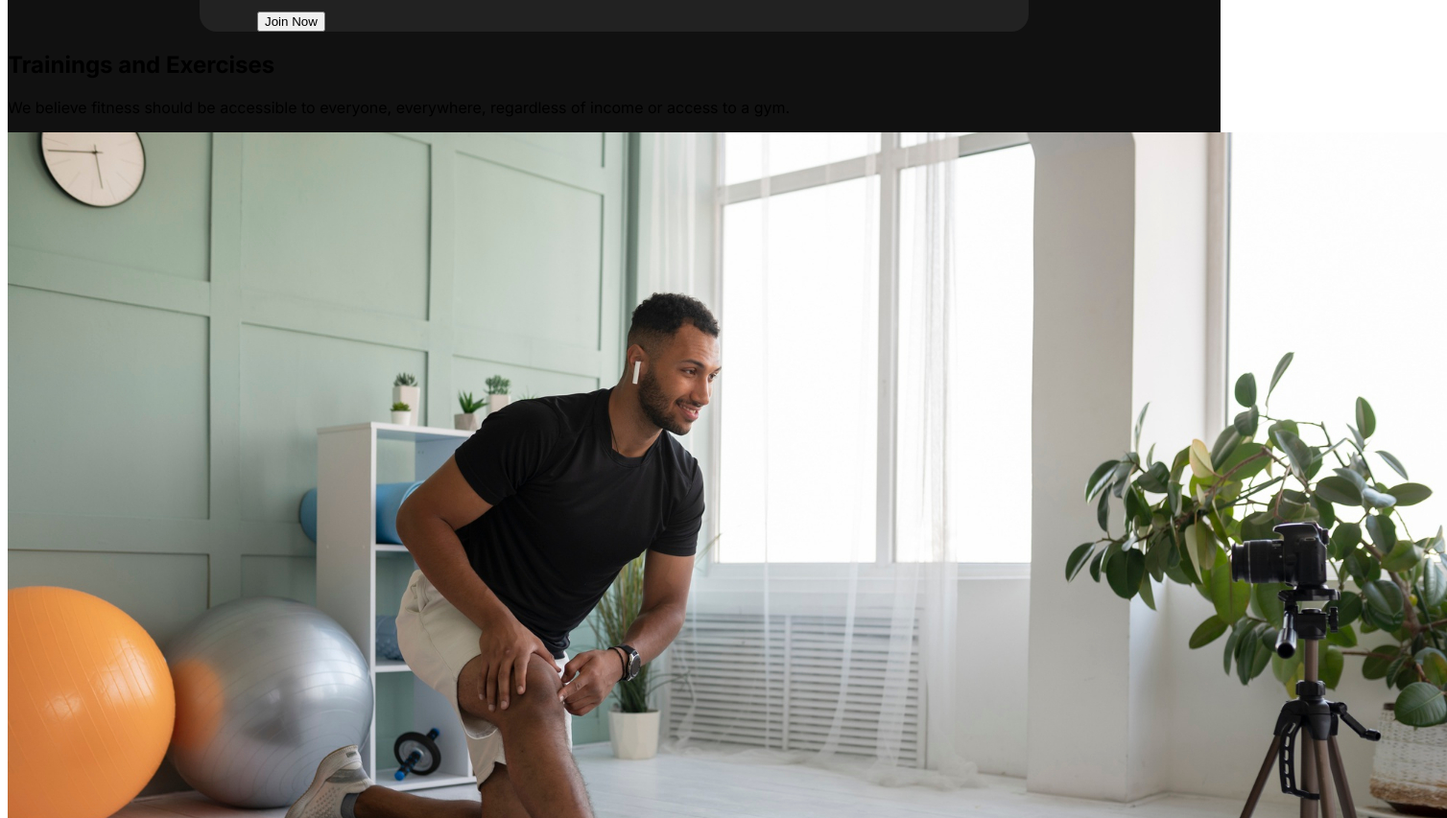
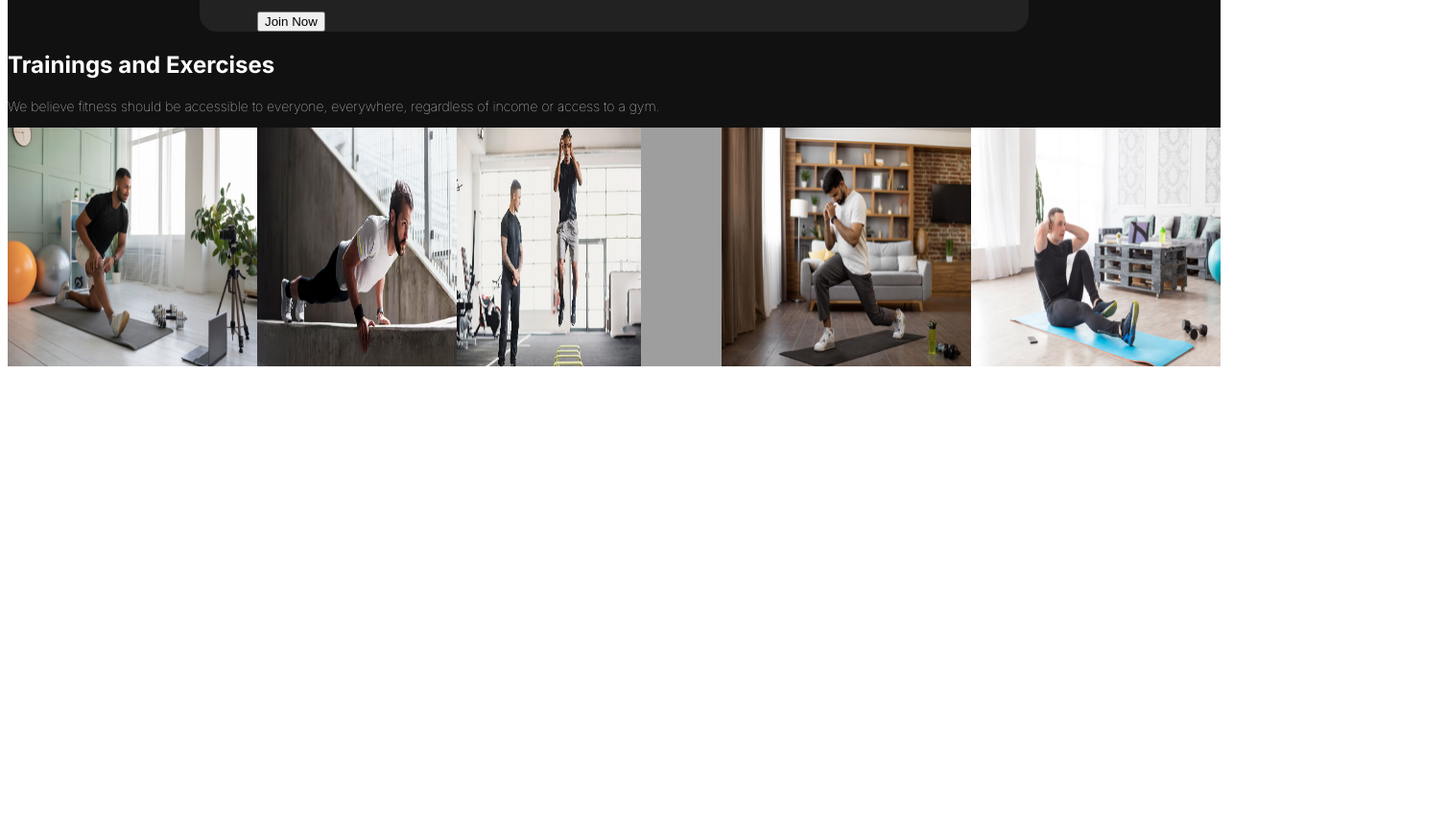
Before and after one commit to Ridwanul-hoque/Assignment2, a plain HTML site: page index.html in a window 1280 px wide. Shown: the part 1789-2642 px from the top of the page at 96% size, 1508 px wide, since content can reach past the window. After the commit the page ends 2271 px from the top, so only its background shows below. Drawn offline with Linux system fonts and the light colour scheme; grey boxes are pictures that could not be loaded.

Commit message:
added the picture

```diff
--- a/index.html
+++ b/index.html
@@ -81,33 +81,33 @@
         </section>
         <section>
             <div>
-                <h1>Trainings and Exercises</h1>
-                <p>We believe fitness should be accessible to everyone, everywhere, regardless of income or access to a gym.</p>
+                <h1 class="text-white">Trainings and Exercises</h1>
+                <p class="text-white habit-new">We believe fitness should be accessible to everyone, everywhere, regardless of income or access to a gym.</p>
             </div>
-            <div>
-                <div>
+            <div class="grid bg">
+                <div class="grid-item">
                     <img src="images/exercise1.jpg" alt="">
-                    <p></p>
+                    <p class="grid-para text-white">Leg Press: Works the quadriceps and glutes</p>
                 </div>
-                <div>
+                <div class="grid-item">
                     <img src="images/exercise2.png" alt="">
-                    <p></p>
+                    <p class="grid-para text-white">Leg Press: Works the quadriceps and glutes</p>
                 </div>
-                <div>
+                <div class="grid-item">
                     <img src="images/exercise3.png" alt="">
-                    <p></p>
+                    <p class="grid-para text-white">Leg Press: Works the quadriceps and glutes</p>
                 </div>
-                <div>
+                <div class="grid-item">
                     <img src="images/exercise4.png" alt="">
-                    <p></p>
+                    <p class="grid-para text-white">Leg Press: Works the quadriceps and glutes</p>
                 </div>
-                <div>
+                <div class="grid-item">
                     <img src="images/exercise5.jpg" alt="">
-                    <p></p>
+                    <p class="grid-para text-white">Leg Press: Works the quadriceps and glutes</p>
                 </div>
-                <div>
+                <div class="grid-item">
                     <img src="images/exercise6.jpg" alt="">
-                    <p></p>
+                    <p class="grid-para text-white">Leg Press: Works the quadriceps and glutes</p>
                 </div>
             </div>
         </section>
--- a/styles/assignment.css
+++ b/styles/assignment.css
@@ -154,3 +154,10 @@
     padding-top: 41px;
 
 }
+.grid{
+    display: flex;
+}
+.grid-item img{
+    height: 100%;
+    width: 100%;
+}
```
